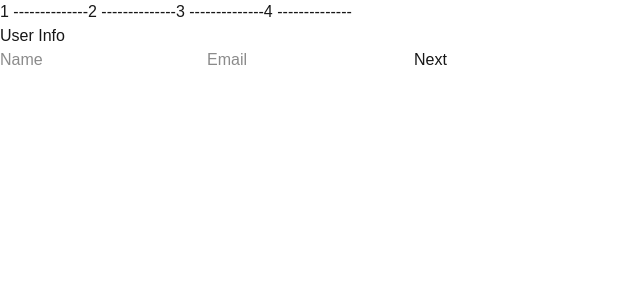
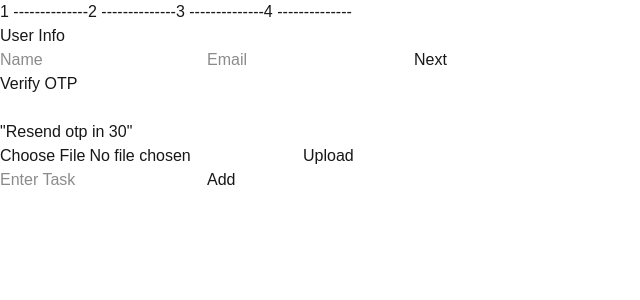
Before and after one commit to PankhuriBansal/machine_coding, a Next.js app: page / in a window 1280 px wide. Shown: the top 300 px of the page, without its empty margins (0-640 px from the left). Built offline with nearby package versions, Linux system fonts and the light colour scheme.

Commit message:
completed todo list with all features

```diff
--- /dev/null
+++ b/app/api/verify-otp/route.ts
@@ -0,0 +1,24 @@
+
+import { NextApiResponse } from "next";
+import { NextResponse } from "next/server";
+
+export async function POST(request: Request){
+    const {otp} = await request.json()
+
+    const validOtp = '123456'
+
+    if(validOtp === otp){
+        return NextResponse.json({
+            success: true,
+            message: "OTP verified successfully"
+        })
+    }
+
+    return NextResponse.json({
+        success: false,
+        message: "OTP not verified"
+    },
+{
+        status: 400
+})
+}
--- /dev/null
+++ b/app/components/FileUpload/FileUpload.tsx
@@ -0,0 +1,70 @@
+"use client"
+
+import { useState } from "react"
+
+const FileUpload = () => {
+    const [file,setFile] = useState(null)
+    const [status,setStatus] = useState('')
+    const [fileList,setFileList] = useState([])
+
+    const handleFileUpload = async(event) => {
+        event.preventDefault()
+
+        if(!file){
+            setStatus("Please select a file")
+            return
+        }
+
+        //formdata
+        const formData = new FormData()
+        formData.append('file',file)
+
+        try{
+            setStatus("Uploading....")
+
+            const response = await fetch("https://httpbin.org/post", {
+      method: "POST",
+      body: formData,
+    });
+
+            if(response.ok){
+                setStatus("File uploaded")
+                setFile(null)
+            }
+            else{
+                setStatus("File not uploaded try agian")
+            }
+        }
+        catch(error){
+            console.log(error)
+        }
+    }
+
+    const handleFileChange = (event) => {
+        const newFile = event.target.files[0]
+        setFile(newFile)
+        setStatus('')
+    }
+    return(
+        <div>
+            <form onSubmit={handleFileUpload}>
+                <input
+                    type="file"
+                    onChange={handleFileChange}
+                />
+                {
+                    file && (
+                        <div>
+                            <p>Name:{file.name}</p>
+                            <p>Size: {file.size}</p>
+                        </div>
+                    )
+                }
+
+                <button type="submit">Upload</button>
+            </form>
+        </div>
+    )
+}
+
+export default FileUpload
--- /dev/null
+++ b/app/components/OTP_Input/OTP_Parent.tsx
@@ -0,0 +1,91 @@
+"use client"
+import { useState } from "react"
+import OTPinput from "./OTPinput"
+
+const OTPParent = () => {
+    const [loading,setLoading] = useState(false)
+    const [error,setError] = useState(false)
+
+    const verifyOTP = async(otp: string) => {
+        await new Promise((resolve) => {
+            setTimeout(resolve,1000)
+        })
+
+        return {
+            success: otp === '123456'
+        }
+    }
+
+    const handleVerifyOtp = async(otp: string) => {
+        setError(false)
+        setLoading(true)
+
+        try{
+            const response = await verifyOTP(otp)
+
+
+
+            // ("/api/verify-otp",{
+            //     method: "POST",
+            //     headers: {
+            //         "Content-type": "application/json"
+            //     },
+            //     body: JSON.stringify({
+            //         otp
+            //     })
+            // })
+            // const data = await response.json()
+
+            if(!response.success){
+                setError(true)
+                return
+            }
+
+            console.log("OTP verified")
+        }
+        catch{
+            console.log(error)
+            setError(true)
+        }
+        finally{
+            setLoading(false)
+        }
+
+    }
+
+    const handleResendOtp = async() => {
+        setLoading(true)
+        setError(false)
+
+        try{
+            await fetch("/post/resent-otp",{
+                method: "POST"
+            })
+            console.log("otp resend done")
+        }
+        catch{
+            console.log(error)
+        }
+        finally{
+            setLoading(false)
+        }
+    }
+
+    return (
+        <div>
+            <h1>Verify OTP</h1>
+            <div>
+                <OTPinput
+                    length = {6}
+                    resendTime = {30}
+                    error = {error}
+                    disabled = {loading}
+                    onSubmit = {handleVerifyOtp}
+                    onResend = {handleResendOtp}
+                />
+            </div>
+        </div>
+    )
+}
+
+export default OTPParent
--- /dev/null
+++ b/app/components/OTP_Input/OTPinput.tsx
@@ -0,0 +1,94 @@
+import { time } from "console"
+import { useEffect, useRef, useState } from "react"
+
+
+const OTPinput = ({
+    length = 6,
+    resendTime = 30,
+    error = false,
+    disabled = false,
+    onSubmit,
+    onResend
+}: OtpInputProps) => {
+
+    const [otp,setOtp] = useState(Array(length).fill(""))
+
+    const [timeleft,setTimeLeft] = useState(resendTime)
+
+    // const {inputRefs} = useRef([])
+     const inputRefs = useRef<Array<HTMLInputElement | null>>([]);
+
+    // focus on first input
+    useEffect(() => {
+        inputRefs?.current[0]?.focus()
+    },[])
+
+    const handleChange = (index,value) => {
+        if(disabled) return
+
+        if(!/^\d*$/.test(value)) {
+            return
+        }
+
+        const digit = value.slice(-1)
+
+        const newOtp = [...otp]
+
+        newOtp[index] = digit
+
+        setOtp(newOtp)
+
+        if(digit &&  index < length -1){
+            inputRefs.current[index+1]?.focus
+        }
+
+        if(digit && index === length - 1){
+            const finalOtp = newOtp.join("")
+
+            if(finalOtp.length === length){
+                onSubmit(finalOtp)
+            }
+        }
+    }
+
+
+    return (
+        <div>
+            {otp?.map((digit,index) =>(
+                <input
+                    key={index}
+                    type= "text"
+                    inputMode="numeric"
+                    maxLength={1}
+                    value={digit}
+                    onChange = {(e) => handleChange(index,e.target.value)}
+                    // onKeyDown={(e) => handleKeyDown(e,index)}
+                />
+            ))}
+            {
+                error && (
+                    <p>
+                        "OTP is not valid now"
+                    </p>
+                )
+            }
+            {/* resend logic and buttons*/}
+            {
+                timeleft > 0 ? (
+                    <div>
+                        "Resend otp in {timeleft}"
+
+                    </div>
+                ) : (
+                    <button type="button" disabled={disabled}
+                    // onClick={handleResend}
+                    >
+                        Resend OTP
+                    </button>
+                )
+            }
+        </div>
+    )
+}
+
+export default OTPinput
--- /dev/null
+++ b/app/components/TODO_app/Todo_Parent.tsx
@@ -0,0 +1,112 @@
+"use client";
+
+import { useState } from "react";
+
+const TodoParent = () => {
+  const [editingId, setEditingId] = useState(null);
+  const [todo, setTodo] = useState({
+    name: "",
+    id: "",
+  });
+
+  const [todoList, setTodoList] = useState([]);
+
+  const handleAddTask = () => {
+    if (!todo.name.trim()) return;
+
+    if (editingId) {
+      setTodoList((prevTasks) =>
+        prevTasks.map((task) =>
+          task.id === editingId
+            ? {
+              ...task,
+              name: todo.name,
+            }
+            : task,
+        ),
+      );
+      setEditingId(null);
+      setTodo({
+        name: "",
+        id: "",
+      });
+      return;
+    }
+
+    setTodoList((prev) => [
+      ...prev,
+      {
+        ...todo,
+        id: crypto.randomUUID(),
+        completed: false,
+      },
+    ]);
+
+    //update the original value to null
+    setTodo({
+      name: "",
+      id: "",
+    });
+  };
+
+  const handleDeleteTask = (id) => {
+    setTodoList((prevTasks) => {
+      return prevTasks.filter((task) => task.id !== id);
+    });
+  };
+
+  const handleUpdateTask = (id) => {
+    const taskToUpdate = todoList.find((task) => task.id === id);
+    setTodo({
+      name: taskToUpdate.name,
+      id: taskToUpdate.id,
+    });
+    setEditingId(id);
+  };
+
+  const handleTaskStatus = (id) => {
+    setTodoList((prevList) =>
+      prevList.map((task) =>
+        task.id === id
+          ? {
+            ...task,
+            completed: !task.completed,
+          }
+          : task,
+      ),
+    );
+  };
+
+  return (
+    <div>
+      <input
+        type="text"
+        value={todo.name}
+        onChange={(e) =>
+          setTodo((prev) => ({
+            ...prev,
+            name: e.target.value,
+          }))
+        }
+        placeholder="Enter Task"
+      />
+      <button onClick={handleAddTask}>{!editingId ? "Add" : "Update"}</button>
+      {todoList?.map((todo) => (
+        <div key={todo.id}>
+            <p
+            style={{textDecoration : todo?.completed
+                ? "line-through"
+                : "none"
+            }}
+          >{todo.name}</p>
+          <button onClick={() => handleDeleteTask(todo.id)}>Delete</button>
+          <button onClick={() => handleUpdateTask(todo.id)}>Update</button>
+          <input checked={todo.completed} onChange={() => handleTaskStatus(todo.id)} type="checkbox" />
+        </div>
+  ))
+}
+    </div >
+  );
+};
+
+export default TodoParent;
--- a/app/page.tsx
+++ b/app/page.tsx
@@ -1,10 +1,18 @@
 "use client"
-import MultistepForm from "./components/Forms/MultistepForm";
+
+import FileUpload from "./components/FileUpload/FileUpload";
+import MultistepForm from "./components/Form_Wizard/MultistepForm";
+import OTPParent from "./components/OTP_Input/OTP_Parent";
+import TodoParent from "./components/TODO_app/Todo_Parent";
+
 
 export default function Home() {
   return (
     <div>
       <MultistepForm/>
+      <OTPParent/>
+      <FileUpload/>
+      <TodoParent/>
     </div>
   );
 }
```
Also changed, not shown: app/components/Form_Wizard/FirstForm.tsx (renamed from app/components/Forms/FirstForm.tsx), app/components/Form_Wizard/MultistepForm.tsx (renamed from app/components/Forms/MultistepForm.tsx), app/components/Form_Wizard/ProgressBar.tsx (renamed from app/components/Forms/ProgressBar.tsx), app/components/Form_Wizard/SecondForm.tsx (renamed from app/components/Forms/SecondForm.tsx), app/components/Form_Wizard/Thirdform.tsx (renamed from app/components/Forms/Thirdform.tsx).
